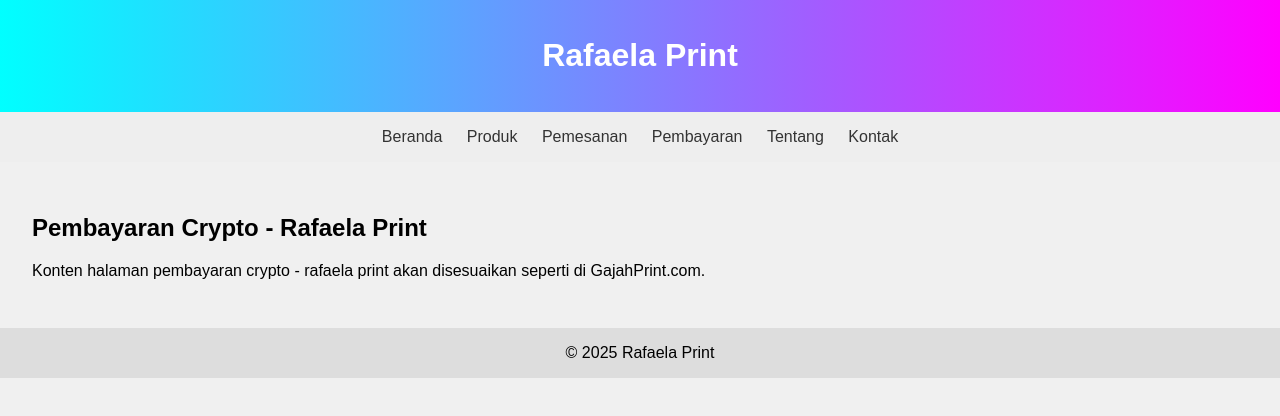
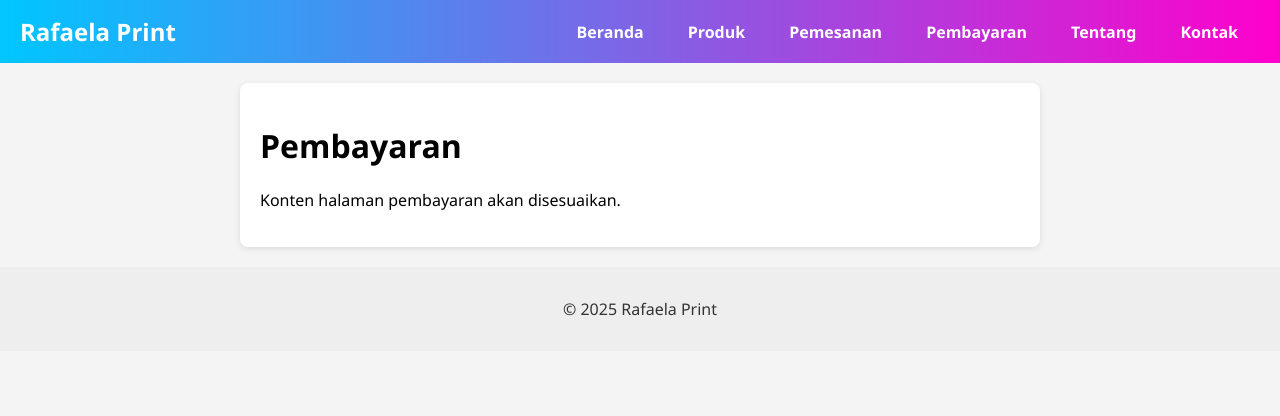
Before and after one commit to papadaphne/Rafaela, a plain HTML site: page pembayaran.html in a window 1280 px wide. Drawn offline with Linux system fonts and the light colour scheme.

Commit message:
Add files via upload

```diff
--- a/pembayaran.html
+++ b/pembayaran.html
@@ -1,31 +1,33 @@
 <!DOCTYPE html>
 <html lang="id">
 <head>
-    <meta charset="UTF-8">
-    <title>Pembayaran Crypto - Rafaela Print</title>
-    <style>
-        body { font-family: Arial; background: #f0f0f0; margin: 0; }
-        header { background: linear-gradient(to right, cyan, magenta); color: white; padding: 1em; text-align: center; }
-        nav { background: #eee; padding: 1em; text-align: center; }
-        nav a { margin: 0 10px; text-decoration: none; color: #333; }
-        main { padding: 2em; }
-        footer { background: #ddd; text-align: center; padding: 1em; }
-    </style>
+  <meta charset="UTF-8" />
+  <meta name="viewport" content="width=device-width, initial-scale=1.0"/>
+  <title>Pembayaran - Rafaela Print</title>
+  <link rel="stylesheet" href="style.css">
+  <script defer src="script.js"></script>
 </head>
 <body>
-    <header><h1>Rafaela Print</h1></header>
-    <nav>
-        <a href="index.html">Beranda</a>
-        <a href="produk.html">Produk</a>
-        <a href="form-pemesanan.html">Pemesanan</a>
-        <a href="pembayaran.html">Pembayaran</a>
-        <a href="tentang.html">Tentang</a>
-        <a href="kontak.html">Kontak</a>
+  <header>
+    <div class="brand">Rafaela Print</div>
+    <button class="menu-toggle" aria-label="Toggle menu">☰</button>
+    <nav class="navbar">
+      <ul>
+        <li><a href="index.html">Beranda</a></li>
+        <li><a href="produk.html">Produk</a></li>
+        <li><a href="pemesanan.html">Pemesanan</a></li>
+        <li><a href="pembayaran.html">Pembayaran</a></li>
+        <li><a href="tentang.html">Tentang</a></li>
+        <li><a href="kontak.html">Kontak</a></li>
+      </ul>
     </nav>
-    <main>
-        <h2>Pembayaran Crypto - Rafaela Print</h2>
-        <p>Konten halaman pembayaran crypto - rafaela print akan disesuaikan seperti di GajahPrint.com.</p>
-    </main>
-    <footer>&copy; 2025 Rafaela Print</footer>
+  </header>
+  <main>
+    <h1>Pembayaran</h1>
+    <p>Konten halaman pembayaran akan disesuaikan.</p>
+  </main>
+  <footer>
+    <p>© 2025 Rafaela Print</p>
+  </footer>
 </body>
 </html>
--- /dev/null
+++ b/script.js
@@ -0,0 +1,8 @@
+
+document.addEventListener("DOMContentLoaded", function () {
+  const toggle = document.querySelector(".menu-toggle");
+  const menu = document.querySelector(".navbar ul");
+  toggle.addEventListener("click", function () {
+    menu.classList.toggle("show");
+  });
+});
--- /dev/null
+++ b/style.css
@@ -0,0 +1,19 @@
+
+* { box-sizing: border-box; }
+body { font-family: 'Segoe UI', sans-serif; margin: 0; background: #f4f4f4; }
+header { background: linear-gradient(to right, #00c6ff, #ff00cc); padding: 15px 20px; color: white; display: flex; justify-content: space-between; align-items: center; flex-wrap: wrap; }
+.brand { font-size: 1.5em; font-weight: bold; }
+.menu-toggle { display: none; background: none; border: none; font-size: 1.5em; color: white; cursor: pointer; }
+.navbar ul { list-style: none; margin: 0; padding: 0; display: flex; flex-wrap: wrap; }
+.navbar li { margin: 0 10px; }
+.navbar a { text-decoration: none; color: white; font-weight: bold; padding: 8px 12px; transition: background 0.3s; border-radius: 4px; }
+.navbar a:hover { background: rgba(255,255,255,0.2); }
+main { padding: 20px; background: white; margin: 20px auto; max-width: 800px; border-radius: 8px; box-shadow: 0 2px 6px rgba(0,0,0,0.1); }
+footer { text-align: center; padding: 15px; background: #eee; color: #333; margin-top: 20px; }
+
+@media (max-width: 768px) {
+  .menu-toggle { display: block; }
+  .navbar ul { display: none; flex-direction: column; width: 100%; }
+  .navbar ul.show { display: flex; }
+  .navbar li { margin: 10px 0; text-align: center; }
+}
```
Also changed, not shown: index.html (+25 -23 lines), kontak.html (+25 -23 lines), pemesanan.html (added, +33 -0 lines), tentang.html (+25 -23 lines).
